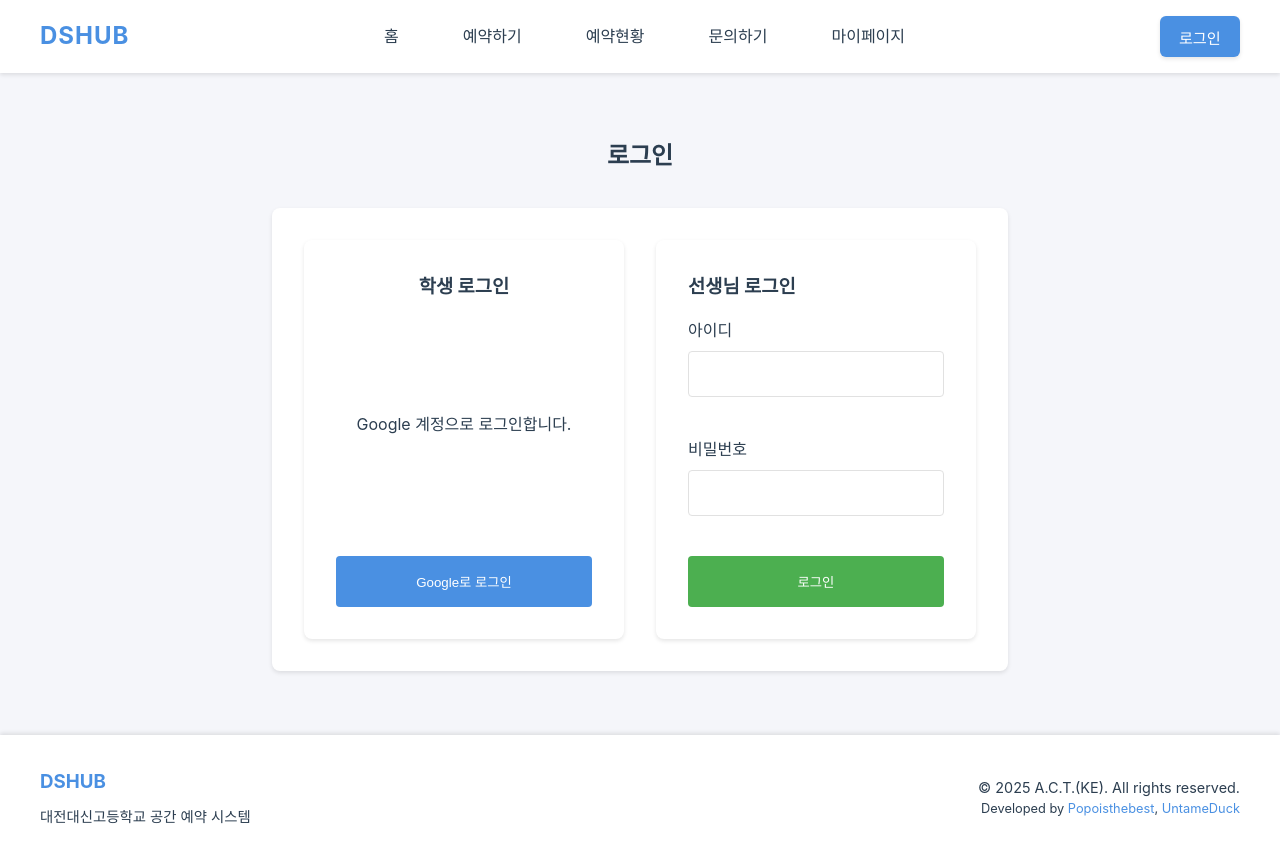
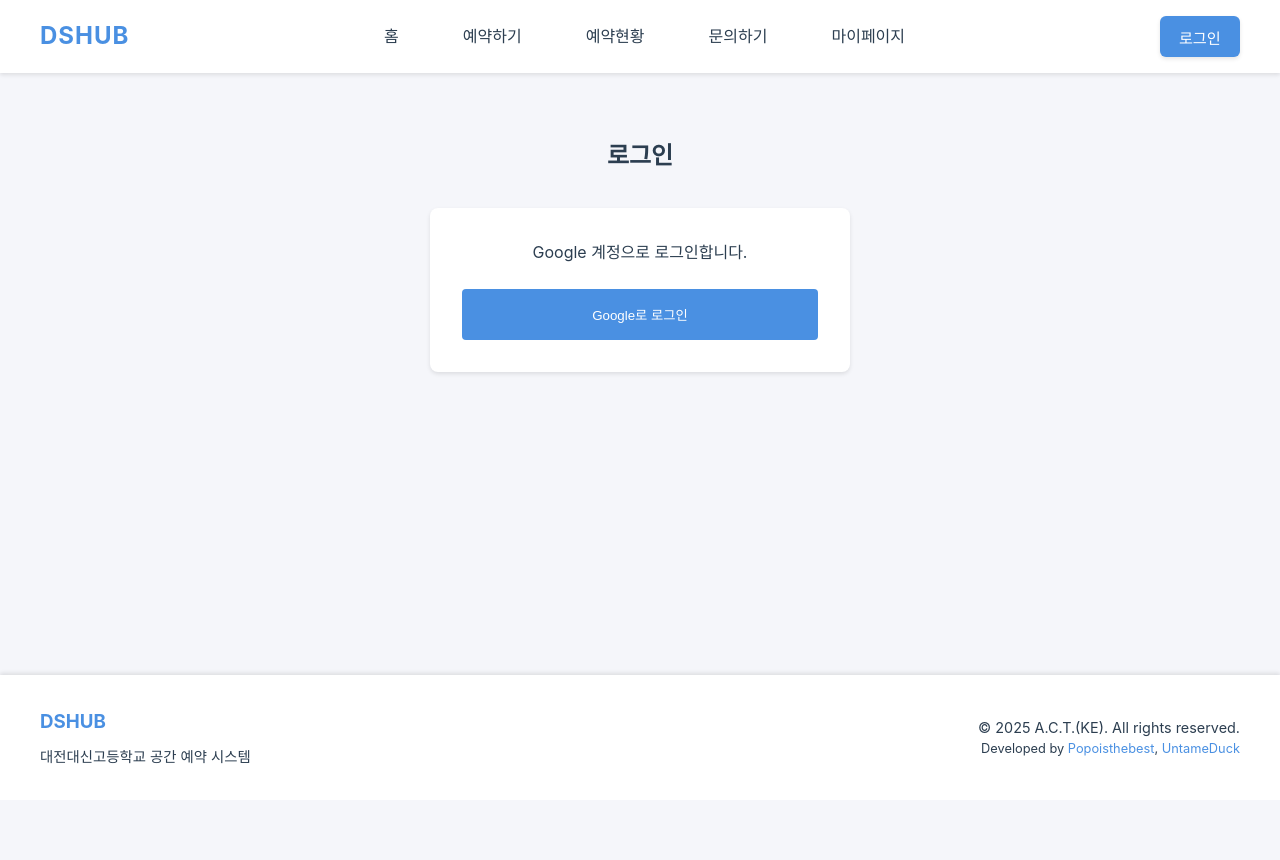
Before and after one commit to Popoisthebest/DSHUB, a React (Create React App) app: page /login in a window 1280 px wide. After the commit the page ends 800 px from the top, so only its background shows below. Built offline with nearby package versions, Linux system fonts and the light colour scheme; no server answers.

Commit message:
feat/로그인 로직 변경

```diff
--- a/src/firebase/db.js
+++ b/src/firebase/db.js
@@ -309,19 +309,19 @@ export const updateNotice = async (noticeId, updateData) => {
   }
 };
 
-// 사용자 프로필 생성 또는 업데이트
-export const createUserProfile = async (uid, studentId, name) => {
+// 사용자 프로필 생성 또는 업데이트 (role 포함)
+export const createUserProfile = async (uid, { studentId, name, role }) => {
   try {
     await setDoc(
       doc(db, "userProfiles", uid),
       {
-        // userProfiles 컬렉션에 UID를 문서 ID로 사용
-        studentId: studentId,
-        name: name,
+        studentId: studentId ?? null,
+        name: name ?? null,
+        role: role ?? "student", // 역할 저장 (기본: student)
         createdAt: new Date(),
       },
-      { merge: true }
-    ); // 기존 문서가 있으면 업데이트, 없으면 생성
+      { merge: true } // 기존 문서가 있으면 병합
+    );
   } catch (error) {
     throw error;
   }
--- a/src/pages/Login.js
+++ b/src/pages/Login.js
@@ -6,10 +6,8 @@ import "../styles/common.css";
 function Login() {
   const [error, setError] = useState("");
   const [loading, setLoading] = useState(false);
-  const [teacherId, setTeacherId] = useState("");
-  const [teacherPassword, setTeacherPassword] = useState("");
   const navigate = useNavigate();
-  const { googleLogin, teacherLogin } = useAuth();
+  const { googleLogin } = useAuth(); // teacherLogin 제거
 
   const handleGoogleLogin = async () => {
     setError("");
@@ -18,21 +16,7 @@ function Login() {
       await googleLogin();
       navigate("/");
     } catch (err) {
-      setError(err.message);
-    } finally {
-      setLoading(false);
-    }
-  };
-
-  const handleTeacherSubmit = async (e) => {
-    e.preventDefault();
-    setError("");
-    setLoading(true);
-    try {
-      await teacherLogin(teacherId, teacherPassword);
-      navigate("/");
-    } catch (err) {
-      setError(err.message);
+      setError(err.message || "로그인 중 오류가 발생했습니다.");
     } finally {
       setLoading(false);
     }
@@ -44,14 +28,6 @@ function Login() {
         <h2>로그인</h2>
       </div>
 
-      <div
-        style={{
-          backgroundColor: "white",
-          padding: "2rem",
-          borderRadius: "8px",
-          boxShadow: "var(--shadow)",
-        }}
-      >
       {error && (
         <div
           style={{
@@ -66,19 +42,17 @@ function Login() {
         </div>
       )}
 
+      {/* 구글 로그인 박스만 유지 */}
       <div
         style={{
           display: "flex",
-            gap: "2rem",
-            flexWrap: "wrap",
           justifyContent: "center",
         }}
       >
-          {/* 학생 로그인 박스 */}
         <div
           style={{
             flex: 1,
-              minWidth: "300px",
+            maxWidth: "420px",
             backgroundColor: "white",
             padding: "2rem",
             borderRadius: "8px",
@@ -89,7 +63,6 @@ function Login() {
             justifyContent: "space-between",
           }}
         >
-            <h3>학생 로그인</h3>
           <p style={{ textAlign: "center", marginBottom: "1.5rem" }}>
             Google 계정으로 로그인합니다.
           </p>
@@ -110,87 +83,6 @@ function Login() {
             {loading ? "로그인 중..." : "Google로 로그인"}
           </button>
         </div>
-
-          {/* 선생님 로그인 박스 */}
-          <div
-            style={{
-              flex: 1,
-              minWidth: "300px",
-              backgroundColor: "white",
-              padding: "2rem",
-              borderRadius: "8px",
-              boxShadow: "var(--shadow)",
-            }}
-          >
-            <h3>선생님 로그인</h3>
-            <form onSubmit={handleTeacherSubmit}>
-              <div style={{ marginBottom: "1.5rem" }}>
-                <label
-                  style={{
-                    display: "block",
-                    marginBottom: "0.5rem",
-                    fontWeight: "500",
-                  }}
-                >
-                  아이디
-                </label>
-                <input
-                  type="text"
-                  value={teacherId}
-                  onChange={(e) => setTeacherId(e.target.value)}
-                  style={{
-                    width: "100%",
-                    padding: "0.8rem",
-                    border: "1px solid var(--border-color)",
-                    borderRadius: "4px",
-                  }}
-                  required
-                />
-              </div>
-
-              <div style={{ marginBottom: "1.5rem" }}>
-                <label
-                  style={{
-                    display: "block",
-                    marginBottom: "0.5rem",
-                    fontWeight: "500",
-                  }}
-                >
-                  비밀번호
-                </label>
-                <input
-                  type="password"
-                  value={teacherPassword}
-                  onChange={(e) => setTeacherPassword(e.target.value)}
-                  style={{
-                    width: "100%",
-                    padding: "0.8rem",
-                    border: "1px solid var(--border-color)",
-                    borderRadius: "4px",
-                  }}
-                  required
-                />
-              </div>
-
-              <button
-                type="submit"
-                disabled={loading}
-                style={{
-                  width: "100%",
-                  padding: "1rem",
-                  backgroundColor: "#4CAF50",
-                  color: "white",
-                  border: "none",
-                  borderRadius: "4px",
-                  cursor: loading ? "not-allowed" : "pointer",
-                  opacity: loading ? 0.7 : 1,
-                }}
-              >
-                {loading ? "로그인 중..." : "로그인"}
-              </button>
-            </form>
-          </div>
-        </div>
       </div>
     </div>
   );
```
Also changed, not shown: src/contexts/AuthContext.js (+58 -100 lines). Lines whose indentation alone changed are shown as unchanged.
